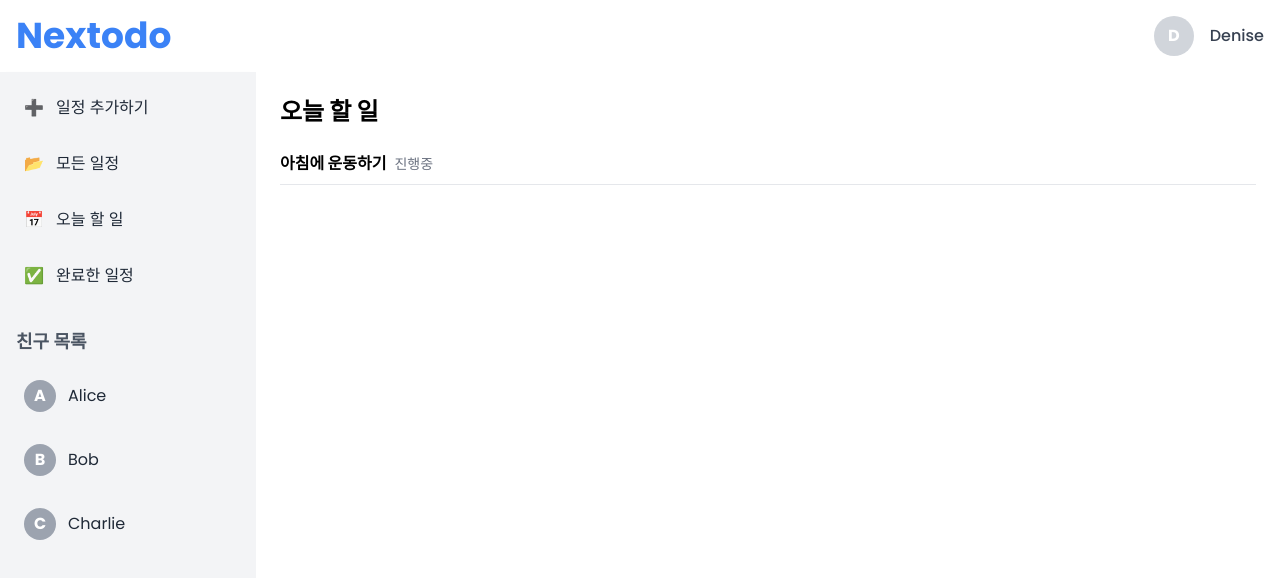
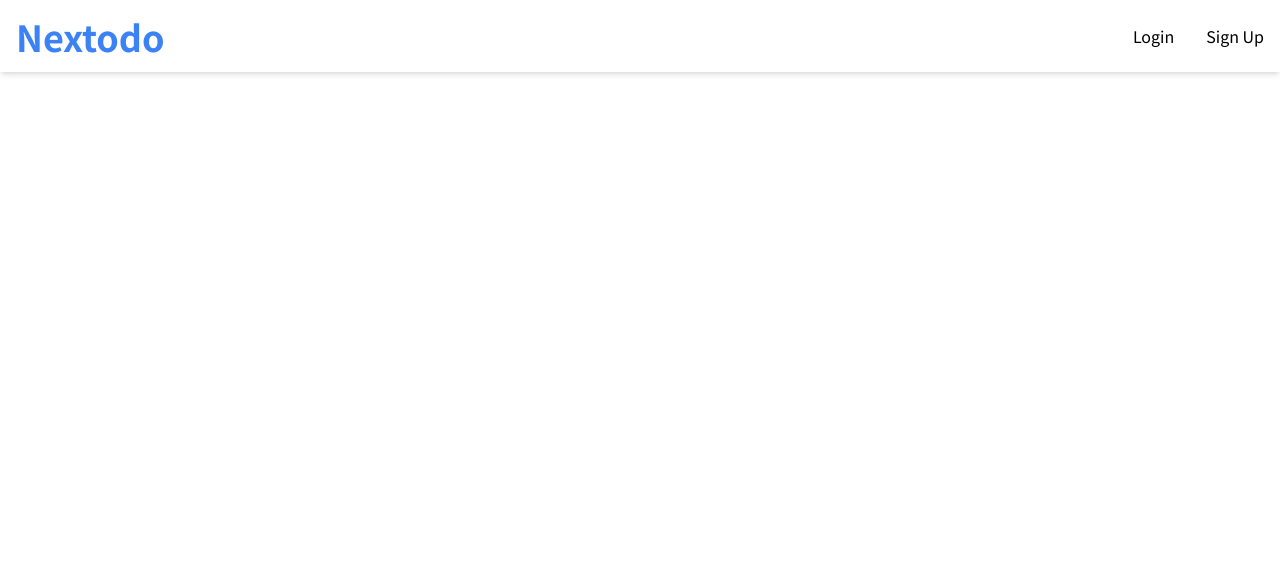
Before and after one commit to 1rreplaceable/new_nextodo, a React (Vite) app in the folder my-todo-app/: page / in a window 1280 px wide. Shown: the top 578 px of the page. Built offline with nearby package versions, Linux system fonts and the light colour scheme.

Commit message:
데이터 전송 확인을 위한 커밋

```diff
--- a/my-todo-app/index.html
+++ b/my-todo-app/index.html
@@ -4,7 +4,7 @@
     <meta charset="UTF-8" />
     <meta name="viewport" content="width=device-width, initial-scale=1.0" />
     <title>nextodo</title>
-    <link href="https://fonts.googleapis.com/css2?family=Poppins:wght@400;500;600;700&display=swap" rel="stylesheet">
+    <link href="https://fonts.googleapis.com/css2?family=Noto+Sans+KR:wght@400;700&display=swap" rel="stylesheet">
   </head>
   <body>
     <div id="root"></div>
--- a/my-todo-app/src/App.tsx
+++ b/my-todo-app/src/App.tsx
@@ -3,23 +3,52 @@ import React, { useState } from "react";
 import Nav from "./components/Nav/Nav";
 import Sidebar from "./components/Sidebar/Sidebar";
 import Content from "./components/Content/Content";
+import Login from "./components/Auth/Login";
+import SignUp from "./components/Auth/Signup";
+
+type AuthView = "login" | "signup" | null;
 
 const App: React.FC = () => {
+    const [isLoggedIn, setIsLoggedIn] = useState(false);
+    const [authView, setAuthView] = useState<AuthView>(null);
     const [selectedView, setSelectedView] = useState("Today");
-    const [isLoggedIn, setIsLoggedIn] = useState(true); // 로그인 여부
-    // 로그인 되어있다면
-    const [userName, setUserName] = useState("Denise"); // 사용자 닉네임
-    const [userId, setUserId] = useState<number>(1);  // userId 설정 예제
+    const [userName, setUserName] = useState("Denise");
+    const [userId, setUserId] = useState<number>(1);
     const [selectedFriend, setSelectedFriend] = useState<string | null>(null);
+
+    const handleLogin = (userName: string, userId: number) => {
+        setIsLoggedIn(true);
+        setUserName(userName);
+        setUserId(userId);
+        setAuthView(null);
+    };
+
+    const handleLogout = () => {
+        setIsLoggedIn(false);
+        setUserName("");
+        setUserId(0);
+    };
 
     return (
         <div className="flex flex-col h-screen">
-            <Nav isLoggedIn={isLoggedIn} userName={userName} />
-
-            <div className="flex flex-1">
-                <Sidebar setSelectedView={setSelectedView} />
-                <Content selectedView={selectedView} selectedFriend={selectedFriend} userId={userId} />
-            </div>
+            <Nav
+                isLoggedIn={isLoggedIn}
+                userName={userName}
+                onLoginClick={() => setAuthView("login")}
+                onSignUpClick={() => setAuthView("signup")}
+                onLogoutClick={handleLogout}
+            />
+            {isLoggedIn ? (
+                <div className="flex flex-1">
+                    <Sidebar setSelectedView={setSelectedView} />
+                    <Content selectedView={selectedView} selectedFriend={selectedFriend} userId={userId} />
+                </div>
+            ) : (
+                <div className="flex flex-1 items-center justify-center">
+                    {authView === "login" && <Login onLogin={handleLogin} />}
+                    {authView === "signup" && <SignUp onSignUp={() => setAuthView("login")} />}
+                </div>
+            )}
         </div>
     );
 };
--- /dev/null
+++ b/my-todo-app/src/components/Auth/Login.tsx
@@ -0,0 +1,40 @@
+// src/components/Auth/Login.tsx
+import React, { useState } from "react";
+
+type LoginProps = {
+    onLogin: (userName: string, userId: number) => void;
+};
+
+const Login: React.FC<LoginProps> = ({ onLogin }) => {
+    const [username, setUsername] = useState("");
+    const [password, setPassword] = useState("");
+
+    const handleSubmit = (e: React.FormEvent) => {
+        e.preventDefault();
+        onLogin(username, 1);
+    };
+
+    return (
+        <form onSubmit={handleSubmit} className="space-y-4">
+            <input
+                type="text"
+                placeholder="아이디"
+                value={username}
+                onChange={(e) => setUsername(e.target.value)}
+                className="w-full p-2 border rounded-md"
+            />
+            <input
+                type="password"
+                placeholder="비밀번호"
+                value={password}
+                onChange={(e) => setPassword(e.target.value)}
+                className="w-full p-2 border rounded-md"
+            />
+            <button type="submit" className="w-full bg-blue-500 text-white px-4 py-2 rounded-md hover:bg-blue-600">
+                로그인
+            </button>
+        </form>
+    );
+};
+
+export default Login;
--- /dev/null
+++ b/my-todo-app/src/components/Auth/Signup.tsx
@@ -0,0 +1,58 @@
+// src/components/Auth/SignUp.tsx
+import React, { useState } from "react";
+
+type SignUpProps = {
+    onSignUp: () => void;
+};
+
+const SignUp = ({ onSignUp }: SignUpProps) => {
+    const URL = "";
+    const [userId, setUserId] = useState("");
+    const [username, setUsername] = useState("");
+    const [password, setPassword] = useState("");
+
+    const handleSubmit = (e: React.FormEvent) => {
+        e.preventDefault();
+        fetch(URL,{
+            method:'POST',
+            body: JSON.stringify({
+                userId: userId,
+                username: username,
+                password: password,
+            }),
+        }).then(res => res.json());
+        //alert("회원가입이 완료되었습니다.");
+        onSignUp();
+    };
+
+    return (
+        <form onSubmit={handleSubmit} className="space-y-4">
+            <input
+                type="text"
+                placeholder="아이디"
+                value={userId}
+                onChange={(e) => setUserId(e.target.value)}
+                className="w-full p-2 border rounded-md"
+            />
+            <input
+                type="password"
+                placeholder="비밀번호"
+                value={password}
+                onChange={(e) => setPassword(e.target.value)}
+                className="w-full p-2 border rounded-md"
+            />
+            <input
+                type="text"
+                placeholder="닉네임"
+                value={username}
+                onChange={(e) => setUsername(e.target.value)}
+                className="w-full p-2 border rounded-md"
+            />
+            <button type="submit" className="w-full bg-blue-500 text-white px-4 py-2 rounded-md hover:bg-blue-600">
+                회원가입
+            </button>
+        </form>
+    );
+};
+
+export default SignUp;
--- a/my-todo-app/src/components/Content/Content.tsx
+++ b/my-todo-app/src/components/Content/Content.tsx
@@ -21,9 +21,10 @@ type ContentProps = {
     selectedFriend: string | null;
     userId: number;
 }
-const Content = ({ selectedView, selectedFriend, userId } : ContentProps) => {
+const Content = ({ selectedView, selectedFriend, userId }: ContentProps) => {
     const [todos, setTodos] = useState<Todo[]>([]);
     const [selectedTodo, setSelectedTodo] = useState<Todo | null>(null);
+    const [selectedTodos, setSelectedTodos] = useState<number[]>([]);
     const [comments, setComments] = useState<Comment[]>([]);
     const [isModalOpen, setIsModalOpen] = useState(false);
 
@@ -32,9 +33,9 @@ const Content = ({ selectedView, selectedFriend, userId } : ContentProps) => {
     // 샘플 데이터
     useEffect(() => {
         const sampleTodos: Todo[] = [
-            { id: 1, title: "아침에 운동하기", completed: false, priority: "상", startDate: "2024-11-05", endDate: "2024-11-10" },
+            { id: 1, title: "아침에 운동하기", completed: false, priority: "상", startDate: "2024-11-03", endDate: "2024-11-10" },
             { id: 2, title: "저녁에 밥먹기", completed: true, priority: "하", startDate: "2024-11-02", endDate: "2024-11-06" },
-            { id: 3, title: "보고서 작성하기", completed: false, priority: "중", startDate: "2024-11-04", endDate: "2024-11-04" },
+            { id: 3, title: "보고서 작성하기", completed: false, priority: "중", startDate: "2024-11-05", endDate: "2024-11-05" },
         ];
         setTodos(sampleTodos);
     }, [selectedView]);
@@ -42,11 +43,11 @@ const Content = ({ selectedView, selectedFriend, userId } : ContentProps) => {
     const openModal = (todo: Todo) => {
         setSelectedTodo(todo);
         setIsModalOpen(true);
-        const sampleComents: Comment[] =[
+        const sampleComments: Comment[] = [
             { id: 1, text: "굿!", author: "Stijn" },
             { id: 2, text: "별로", author: "Alice" },
         ];
-        setComments(sampleComents);
+        setComments(sampleComments);
     };
 
     const closeModal = () => {
@@ -55,7 +56,6 @@ const Content = ({ selectedView, selectedFriend, userId } : ContentProps) => {
         setComments([]);
     };
 
-    // 상태 라벨 결정 함수
     const getStatusLabel = (todo: Todo) => {
         const startDate = todo.startDate ? new Date(todo.startDate).toISOString().split("T")[0] : null;
         const endDate = todo.endDate ? new Date(todo.endDate).toISOString().split("T")[0] : null;
@@ -70,6 +70,21 @@ const Content = ({ selectedView, selectedFriend, userId } : ContentProps) => {
         return "상태 없음";
     };
 
+    const handleCheckboxChange = (id: number) => {
+        setSelectedTodos((prevSelected) =>
+            prevSelected.includes(id) ? prevSelected.filter((todoId) => todoId !== id) : [...prevSelected, id]
+        );
+    };
+
+    const handleComplete = () => {
+        setTodos((prevTodos) =>
+            prevTodos.map((todo) =>
+                selectedTodos.includes(todo.id) ? { ...todo, completed: true } : todo
+            )
+        );
+        setSelectedTodos([]); // 선택 초기화
+    };
+
     return (
         <main className="flex-1 bg-white p-6">
             {selectedView === "AllTasks" && (
@@ -78,11 +93,18 @@ const Content = ({ selectedView, selectedFriend, userId } : ContentProps) => {
                     <ul className="space-y-2">
                         {todos.map((todo) => (
                             <li key={todo.id} className="border-b py-2">
-                                <button className="text-left w-full" onClick={() => openModal(todo)}>
+                                <button className="text-left w-full flex justify-between items-center" onClick={() => openModal(todo)}>
+                                    <div>
                                         <span className="font-bold">{todo.title}</span>
                                         <span className={`ml-2 text-sm ${getStatusLabel(todo) === "완료" ? "text-green-500" : "text-gray-500"}`}>
                                 {getStatusLabel(todo)}
                             </span>
+                                    </div>
+                                    {todo.endDate && (
+                                        <span className="text-sm text-gray-500">
+                                            {new Date(todo.endDate).toISOString().split("T")[0]}
+                                        </span>
+                                    )}
                                 </button>
                             </li>
                         ))}
@@ -92,19 +114,35 @@ const Content = ({ selectedView, selectedFriend, userId } : ContentProps) => {
 
             {selectedView === "Today" && (
                 <>
+                    {selectedFriend}
                     <h1 className="text-2xl font-bold mb-4">오늘 할 일</h1>
                     <ul className="space-y-2">
                         {todos
-                            .filter((todo) => getStatusLabel(todo) === "진행중")
+                            .filter((todo) => getStatusLabel(todo) === "진행중" && !todo.completed)
                             .map((todo) => (
-                                <li key={todo.id} className="border-b py-2">
-                                    <button className="text-left w-full" onClick={() => openModal(todo)}>
+                                <li key={todo.id} className="border-b py-2 flex items-center">
+                                    <input
+                                        type="checkbox"
+                                        checked={selectedTodos.includes(todo.id)}
+                                        onChange={() => handleCheckboxChange(todo.id)}
+                                        className="w-4 h-4 text-blue-600 mr-2 bg-gray-100 border-gray-300 rounded dark:bg-gray-700"
+                                    />
+                                    <button className="text-left flex-1"
+                                            onClick={() => openModal(todo)}>
                                         <span className="font-bold">{todo.title}</span>
                                         <span className="ml-2 text-sm text-gray-500">진행중</span>
                                     </button>
                                 </li>
                             ))}
                     </ul>
+                    <div className="pt-4 flex justify-end">
+                        <button
+                            className="space-y-4 bg-blue-500 text-white px-4 py-2 rounded-md hover:bg-blue-600"
+                            onClick={handleComplete}
+                        >
+                    완료
+                    </button>
+                    </div>
                 </>
             )}
 
@@ -134,12 +172,14 @@ const Content = ({ selectedView, selectedFriend, userId } : ContentProps) => {
                                 defaultValue={today} // 종료일 기본값
                                 className="w-full p-2 border rounded-md"
                             />
+                            <div className="w-full justify-end flex">
                                 <button
                                     type="submit"
                                     className="bg-blue-500 text-white px-4 py-2 rounded-md hover:bg-blue-600"
                                 >
                                     일정 추가
                                 </button>
+                            </div>
                         </form>
                     </>
             )}
@@ -152,10 +192,15 @@ const Content = ({ selectedView, selectedFriend, userId } : ContentProps) => {
                                 .filter((todo) => getStatusLabel(todo) === "완료")
                                 .map((todo) => (
                                     <li key={todo.id} className="border-b py-2">
-                                    <button className="text-left w-full" onClick={() => openModal(todo)}>
+                                        <button className="text-left w-full flex justify-between items-center"
+                                                onClick={() => openModal(todo)}>
+                                            <div>
                                                 <span className="font-bold">{todo.title}</span>
                                                 <span className="ml-2 text-sm text-green-500">완료</span>
+                                            </div>
+                                            <span className="text-sm text-gray-500">{todo.endDate}</span>
                                         </button>
+
                                     </li>
                                 ))}
                         </ul>
@@ -183,7 +228,8 @@ const Content = ({ selectedView, selectedFriend, userId } : ContentProps) => {
                                 <ul className="space-y-4">
                                     {comments.map((comment) => (
                                         <li key={comment.id} className="flex items-start space-x-4">
-                                        <div className="w-10 h-10 rounded-full bg-gray-400 flex items-center justify-center text-white font-bold">
+                                            <div
+                                                className="w-10 h-10 rounded-full bg-gray-400 flex items-center justify-center text-white font-bold">
                                                 {comment.author.charAt(0).toUpperCase()}
                                             </div>
                                             <div className="bg-gray-100 rounded-lg p-4 flex-1">
@@ -199,7 +245,7 @@ const Content = ({ selectedView, selectedFriend, userId } : ContentProps) => {
                             <form
                                 onSubmit={(e) => {
                                     e.preventDefault();
-                                setComments([...comments, { id: Date.now(), text: "New comment", author: "User" }]);
+                                    setComments([...comments, {id: Date.now(), text: "New comment", author: "User"}]);
                                 }}
                                 className="mt-4"
                             >
--- a/my-todo-app/src/components/Nav/Nav.tsx
+++ b/my-todo-app/src/components/Nav/Nav.tsx
@@ -2,8 +2,12 @@
 type NavProps = {
     isLoggedIn: boolean;
     userName: string;
-}
-const Nav = ({ isLoggedIn, userName } : NavProps) => {
+    onLoginClick: () => void;
+    onSignUpClick: () => void;
+    onLogoutClick: () => void;
+};
+
+const Nav = ({ isLoggedIn, userName, onLoginClick, onSignUpClick, onLogoutClick }: NavProps) => {
     return (
         <nav className="flex justify-between items-center p-4 bg-white shadow-md">
             <h1 className="text-4xl text-blue-500 font-bold">Nextodo</h1>
@@ -11,17 +15,18 @@ const Nav = ({ isLoggedIn, userName } : NavProps) => {
             <ul className="flex items-center space-x-4">
                 {isLoggedIn ? (
                     <>
-                        <div className="w-10 h-10 rounded-full bg-gray-300 flex items-center justify-center text-white font-bold">
-                            {userName?.charAt(0).toUpperCase()}
+                        <div className="w-10 h-10 rounded-full bg-gray-400 text-xl flex items-center justify-center text-white font-bold">
+                            {userName.charAt(0).toUpperCase()}
                         </div>
                         <li className="font-medium text-gray-700">{userName}</li>
+                        <button onClick={onLogoutClick} className="ml-4 text-red-500 hover:underline">Logout</button>
                     </>
                 ) : (
                     <>
-                        <li className="font-medium text-blue-500">Login</li>
-                        <li className="font-medium text-blue-500">Signup</li>
+                        <button className="mr-4" onClick={onLoginClick}>Login</button>
+                        <button onClick={onSignUpClick}>Sign Up</button>
                     </>
-                    )}
+                )}
             </ul>
         </nav>
     );
--- a/my-todo-app/src/components/Sidebar/Sidebar.tsx
+++ b/my-todo-app/src/components/Sidebar/Sidebar.tsx
@@ -57,10 +57,9 @@ const Sidebar = ({setSelectedView} : SidebarProps) => {
                     </button>
                 </li>
             </ul>
-
             {/* 친구 목록 섹션 */}
             <div className="mt-8">
-                <h3 className="text-lg font-semibold text-gray-600 mb-4">친구 목록</h3>
+                <h3 className="text-sm font-semibold text-gray-600 mb-4">그룹</h3>
                 <ul className="space-y-4">
                     {friends.map((friend) => (
                         <li key={friend.id}>
--- a/my-todo-app/tailwind.config.js
+++ b/my-todo-app/tailwind.config.js
@@ -7,9 +7,9 @@ module.exports = {
   theme: {
     extend: {
       fontFamily: {
-        sans: ['Poppins', 'sans-serif'],
+        sans: ['Noto Sans KR', 'Poppins', 'sans-serif'],
       },
     },
   },
   plugins: [],
-}
+};
```
Lines whose indentation alone changed are shown as unchanged.
